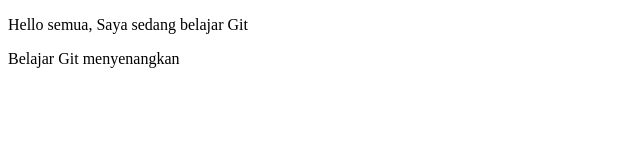
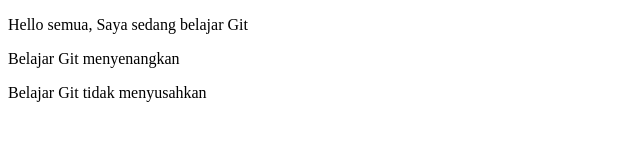
Before and after one commit to tris046/praktikumrpl4, a plain HTML site: page index.html in a window 1280 px wide. Shown: the whole page, without its empty margins (0-640 px from the left). Drawn offline with Linux system fonts and the light colour scheme.

Commit message:
Update index.html

```diff
--- a/index.html
+++ b/index.html
@@ -7,5 +7,6 @@
 <body>
 	<p>Hello semua, Saya sedang belajar Git</p>
 	<p>Belajar Git menyenangkan</p>
+	<p>Belajar Git tidak menyusahkan</p>
 </body>
 </html>
```
